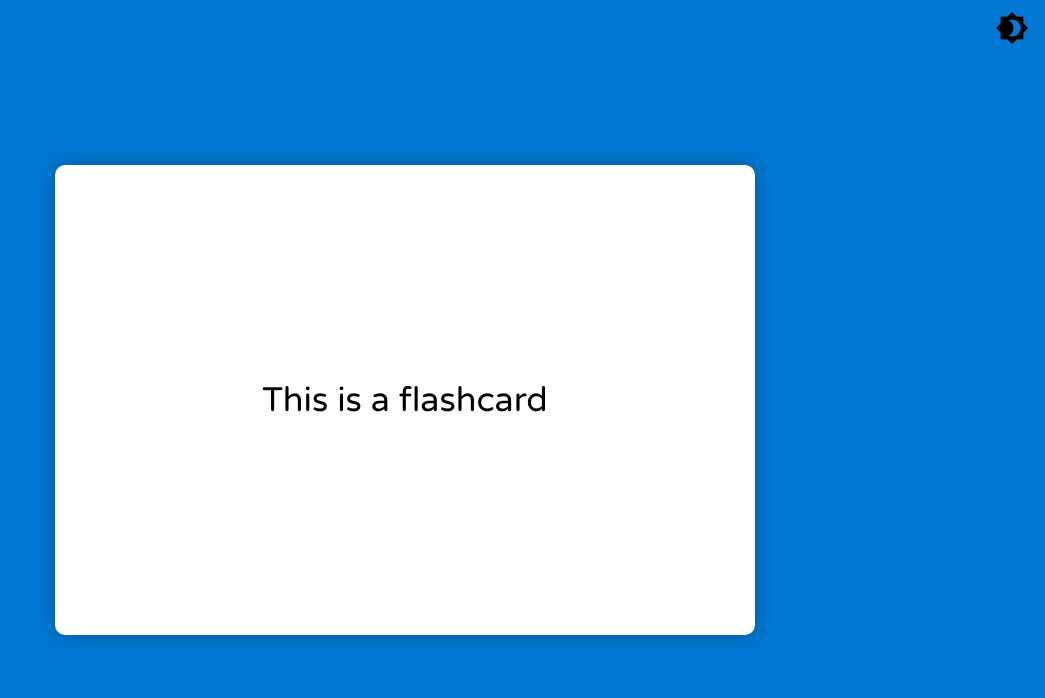
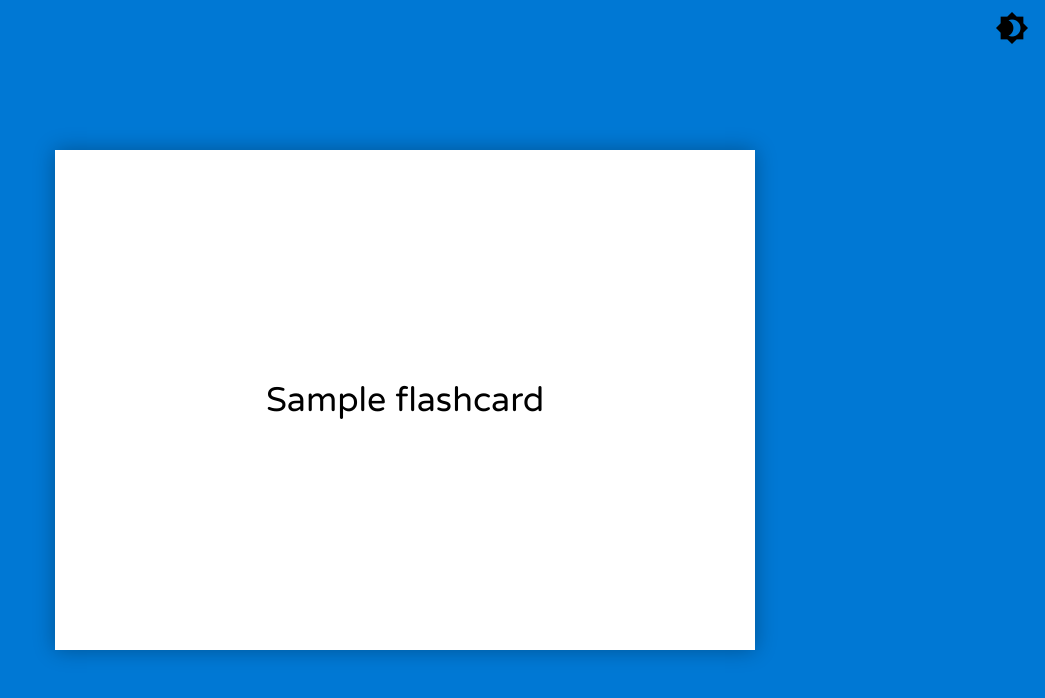
Before and after one commit to Outron/Flashcards-App, a Flask app: page / in a window 1280 px wide. Shown: the top 698 px of the page, without its empty margins (235-1280 px from the left). Run offline with Flask 3, Linux system fonts and the light colour scheme; a database or web service that is not in the repository returns one stand-in record (values such as "Sample title").

Commit message:
Added question and answer handling

```diff
--- a/main.py
+++ b/main.py
@@ -1,10 +1,29 @@
-from flask import Flask, render_template, url_for, redirect
+from flask import Flask, render_template, url_for, redirect, request
+from pymongo import MongoClient
+import random
+
 app = Flask(__name__)
+client = MongoClient('localhost', 27017, username='admin', password='password')
+
+db = client["flashcards_db"]
+flashcards = db["flashcards"]
 
 
-@app.route("/")
+@app.route("/", methods=['GET'])
 def home():
-    return render_template('index.html')
+
+    questions = list(flashcards.find({}, {"_id": 0, "question": 1, "answer": 1}))
+    question = random.choice(questions)
+    return render_template('index.html', question=question['question'], answer=question['answer'])
+
+
+@app.route('/toggle_answer')
+def toggle_answer():
+    # Pobierz parametr z adresu URL
+    show_answer = request.args.get('show_answer')
+
+    # Przekieruj na stronę główną z odpowiednim parametrem w adresie URL
+    return redirect('/?show_answer=true' if show_answer != 'true' else '/')
 
 
 if __name__ == '__main__':
--- a/static/script.js
+++ b/static/script.js
@@ -4,3 +4,29 @@ const body = document.body;
 themeToggle.addEventListener('click', () => {
     body.classList.toggle('dark-theme');
 });
+
+ document.getElementById('flashcard').addEventListener('click', function() {
+     var question = document.getElementById('question');
+     var answer = document.getElementById('answer');
+
+     if (question.classList.contains('visible')) {
+         question.classList.remove('visible');
+         question.classList.add('hidden');
+         answer.classList.remove('hidden');
+         answer.classList.add('visible');
+     }
+     else {
+         answer.classList.remove('visible');
+         answer.classList.add('hidden');
+         question.classList.remove('hidden');
+         question.classList.add('visible');
+    }
+});
+ function toggleCard() {
+            var cardInner = document.querySelector('.card-inner');
+            cardInner.style.transform = cardInner.style.transform === 'rotateY(180deg)' ? 'rotateY(0)' : 'rotateY(180deg)';
+
+            // Pokaż odpowiedź, jeśli była ukryta, lub ukryj, jeśli była widoczna
+            var answer = document.getElementById('answer');
+            answer.classList.toggle('hidden');
+        }
--- a/static/style.css
+++ b/static/style.css
@@ -9,23 +9,60 @@ body {
     background-color: #0078D4;
 }
 
-.flashcard-container {
+   .flashcard {
             width: 700px;
-    height: 470px;
+            height: 500px;
+            font-size: 34px;
             background-color: #fff;
-    border-radius: 10px;
+            display: flex;
+            order-radius: 10px;
             box-shadow: 0 0 20px rgba(0, 0, 0, 0.3);
+            justify-content: center;
+            align-items: center;
+            cursor: pointer;
+            transition: transform 0.5s ease;
+            perspective: 1000px; /* Dodaj perspektywę dla efektu 3D */
+        }
+
+        .card-inner {
+            position: relative;
+            width: 100%;
+            height: 100%;
+            transition: transform 0.5s ease;
+            transform-style: preserve-3d;
+        }
+
+        .card-front,
+        .card-back {
+            position: absolute;
+            width: 100%;
+            height: 100%;
+            backface-visibility: hidden;
+        }
+
+        .card-front {
+
             display: flex;
             justify-content: center;
             align-items: center;
-    font-size: 34px;
+        }
+
+        .card-back {
+            display: flex;
+            justify-content: center;
+            align-items: center;
+            transform: rotateY(180deg); /* Domyślnie wyświetlaj tylną stronę kartki */
+        }
+
+        .hidden {
+            display: none;
         }
 .dark-theme {
     background-color: #333; /* Dark background color */
     color: #fff; /* Light text color */
 }
 
-.dark-theme .flashcard-container {
+.dark-theme .flashcard {
     background-color: #3c3c3c; /* Dark flashcard background */
 }
 
@@ -38,3 +75,7 @@ body {
     border: none; /* Remove border */
     cursor: pointer;
 }
+
+.hidden {
+    display: none;
+}
--- a/templates/index.html
+++ b/templates/index.html
@@ -8,11 +8,12 @@
     <link rel="stylesheet" href="https://fonts.googleapis.com/css?family=Varela+Round">
 </head>
 <body>
-<div class="flashcard-container">
-    <!-- Your flashcard content goes here -->
-    <p>This is a flashcard</p>
-</div>
-
+<div class="flashcard" onclick="toggleCard()">
+        <div class="card-inner">
+            <div class="card-front" id="question">{{ question }}</div>
+            <div class="card-back hidden" id="answer">{{ answer }}</div>
+        </div>
+    </div>
 <button id="theme-toggle" class="material-icons">brightness_4</button>
 <script src="{{ url_for('static', filename='script.js') }}"></script>
 
```
Also changed, not shown: docker-compose.yml (added, +23 -0 lines). Lines whose indentation alone changed are shown as unchanged.
